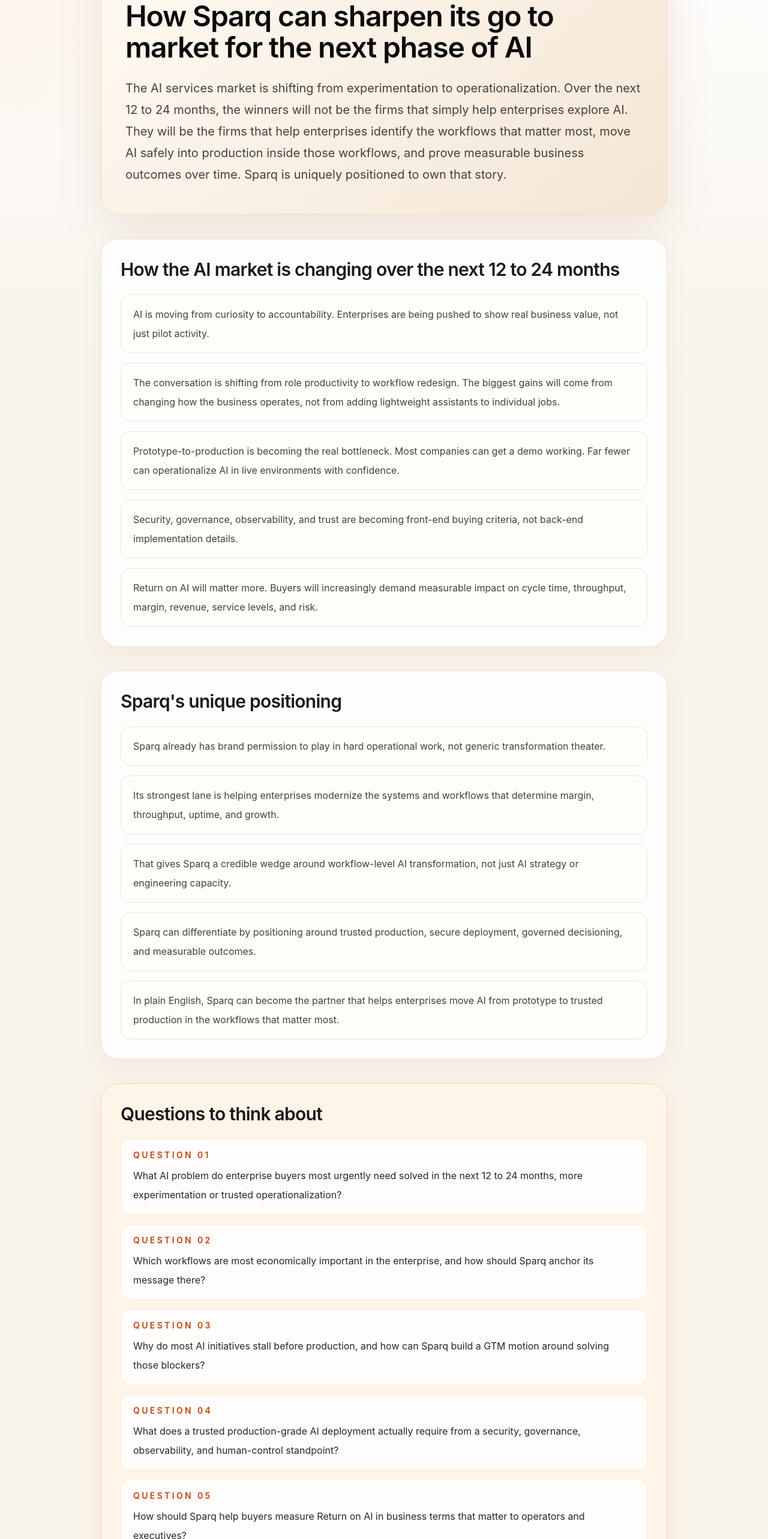
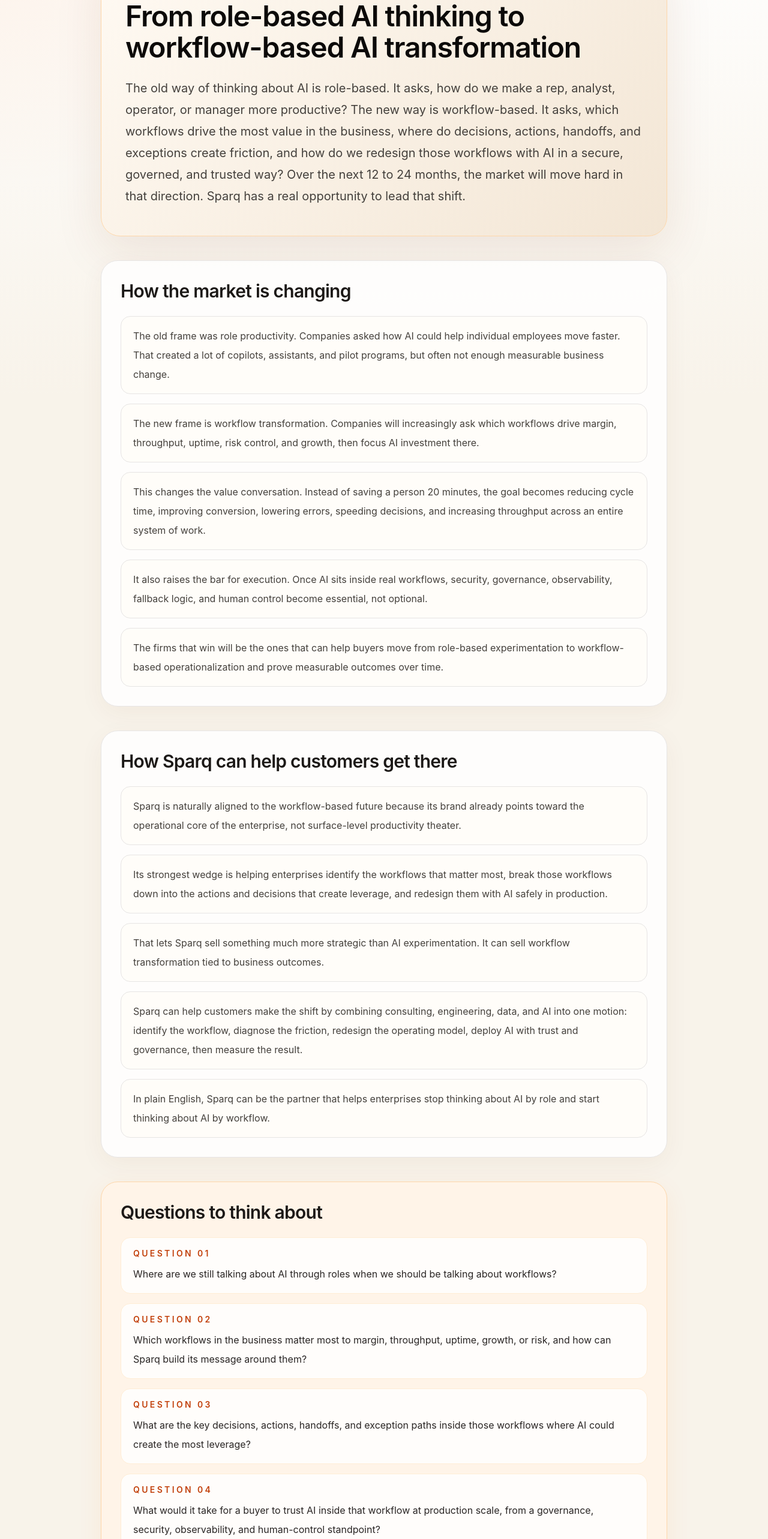
Before and after one commit to JE-MM-754/work-tools, a Next.js app: page /interview/sparq-gtm-reinvention-2026-04-01 in a window 1280 px wide. Shown: the part 140-2706 px from the top of the page at 60% size. Built offline with nearby package versions, Linux system fonts and the light colour scheme.

Commit message:
Refocus Sparq thesis on roles versus workflows

```diff
--- a/src/app/interview/sparq-gtm-reinvention-2026-04-01/page.tsx
+++ b/src/app/interview/sparq-gtm-reinvention-2026-04-01/page.tsx
@@ -2,33 +2,33 @@
 
 export const metadata: Metadata = {
   title: 'Sparq Thesis',
-  description: 'A concise strategic thesis for how Sparq can sharpen its GTM around the next phase of enterprise AI adoption.',
+  description: 'A concise strategic thesis for how Sparq can sharpen its GTM around the shift from role-based AI thinking to workflow-based AI transformation.',
 };
 
-const thesis = `The AI services market is shifting from experimentation to operationalization. Over the next 12 to 24 months, the winners will not be the firms that simply help enterprises explore AI. They will be the firms that help enterprises identify the workflows that matter most, move AI safely into production inside those workflows, and prove measurable business outcomes over time. Sparq is uniquely positioned to own that story.`;
+const thesis = `The old way of thinking about AI is role-based. It asks, how do we make a rep, analyst, operator, or manager more productive? The new way is workflow-based. It asks, which workflows drive the most value in the business, where do decisions, actions, handoffs, and exceptions create friction, and how do we redesign those workflows with AI in a secure, governed, and trusted way? Over the next 12 to 24 months, the market will move hard in that direction. Sparq has a real opportunity to lead that shift.`;
 
 const marketChanges = [
-  'AI is moving from curiosity to accountability. Enterprises are being pushed to show real business value, not just pilot activity.',
-  'The conversation is shifting from role productivity to workflow redesign. The biggest gains will come from changing how the business operates, not from adding lightweight assistants to individual jobs.',
-  'Prototype-to-production is becoming the real bottleneck. Most companies can get a demo working. Far fewer can operationalize AI in live environments with confidence.',
-  'Security, governance, observability, and trust are becoming front-end buying criteria, not back-end implementation details.',
-  'Return on AI will matter more. Buyers will increasingly demand measurable impact on cycle time, throughput, margin, revenue, service levels, and risk.',
+  'The old frame was role productivity. Companies asked how AI could help individual employees move faster. That created a lot of copilots, assistants, and pilot programs, but often not enough measurable business change.',
+  'The new frame is workflow transformation. Companies will increasingly ask which workflows drive margin, throughput, uptime, risk control, and growth, then focus AI investment there.',
+  'This changes the value conversation. Instead of saving a person 20 minutes, the goal becomes reducing cycle time, improving conversion, lowering errors, speeding decisions, and increasing throughput across an entire system of work.',
+  'It also raises the bar for execution. Once AI sits inside real workflows, security, governance, observability, fallback logic, and human control become essential, not optional.',
+  'The firms that win will be the ones that can help buyers move from role-based experimentation to workflow-based operationalization and prove measurable outcomes over time.',
 ];
 
 const sparqPositioning = [
-  'Sparq already has brand permission to play in hard operational work, not generic transformation theater.',
-  'Its strongest lane is helping enterprises modernize the systems and workflows that determine margin, throughput, uptime, and growth.',
-  'That gives Sparq a credible wedge around workflow-level AI transformation, not just AI strategy or engineering capacity.',
-  'Sparq can differentiate by positioning around trusted production, secure deployment, governed decisioning, and measurable outcomes.',
-  'In plain English, Sparq can become the partner that helps enterprises move AI from prototype to trusted production in the workflows that matter most.',
+  'Sparq is naturally aligned to the workflow-based future because its brand already points toward the operational core of the enterprise, not surface-level productivity theater.',
+  'Its strongest wedge is helping enterprises identify the workflows that matter most, break those workflows down into the actions and decisions that create leverage, and redesign them with AI safely in production.',
+  'That lets Sparq sell something much more strategic than AI experimentation. It can sell workflow transformation tied to business outcomes.',
+  'Sparq can help customers make the shift by combining consulting, engineering, data, and AI into one motion: identify the workflow, diagnose the friction, redesign the operating model, deploy AI with trust and governance, then measure the result.',
+  'In plain English, Sparq can be the partner that helps enterprises stop thinking about AI by role and start thinking about AI by workflow.',
 ];
 
 const questions = [
-  'What AI problem do enterprise buyers most urgently need solved in the next 12 to 24 months, more experimentation or trusted operationalization?',
-  'Which workflows are most economically important in the enterprise, and how should Sparq anchor its message there?',
-  'Why do most AI initiatives stall before production, and how can Sparq build a GTM motion around solving those blockers?',
-  'What does a trusted production-grade AI deployment actually require from a security, governance, observability, and human-control standpoint?',
-  'How should Sparq help buyers measure Return on AI in business terms that matter to operators and executives?',
+  'Where are we still talking about AI through roles when we should be talking about workflows?',
+  'Which workflows in the business matter most to margin, throughput, uptime, growth, or risk, and how can Sparq build its message around them?',
+  'What are the key decisions, actions, handoffs, and exception paths inside those workflows where AI could create the most leverage?',
+  'What would it take for a buyer to trust AI inside that workflow at production scale, from a governance, security, observability, and human-control standpoint?',
+  'How should success be measured at the workflow level so that AI is tied to real business outcomes instead of generic productivity claims?',
 ];
 
 function SectionHeader({ title }: { title: string }) {
@@ -43,13 +43,13 @@
         <section className="rounded-[2rem] border border-orange-200 bg-[linear-gradient(135deg,#fffaf3,#f3e6d5)] px-8 py-10 shadow-[0_24px_80px_rgba(120,53,15,0.10)] md:px-10 md:py-12">
           <p className="text-sm font-semibold uppercase tracking-[0.3em] text-orange-700">Sparq strategy thesis</p>
           <h1 className="mt-4 max-w-4xl text-4xl font-semibold tracking-tight text-stone-950 md:text-5xl md:leading-[1.08]">
-            How Sparq can sharpen its go to market for the next phase of AI
+            From role-based AI thinking to workflow-based AI transformation
           </h1>
           <p className="mt-6 max-w-4xl text-xl leading-9 text-stone-700">{thesis}</p>
         </section>
 
         <section className="mt-10 rounded-[1.75rem] border border-stone-200 bg-white/85 p-8 shadow-[0_12px_40px_rgba(120,53,15,0.05)]">
-          <SectionHeader title="How the AI market is changing over the next 12 to 24 months" />
+          <SectionHeader title="How the market is changing" />
           <div className="mt-6 space-y-4">
             {marketChanges.map((item) => (
               <div key={item} className="rounded-2xl border border-stone-200 bg-[#fffdf9] px-5 py-4 text-base leading-8 text-stone-700">
@@ -60,7 +60,7 @@
         </section>
 
         <section className="mt-10 rounded-[1.75rem] border border-stone-200 bg-white/85 p-8 shadow-[0_12px_40px_rgba(120,53,15,0.05)]">
-          <SectionHeader title="Sparq's unique positioning" />
+          <SectionHeader title="How Sparq can help customers get there" />
           <div className="mt-6 space-y-4">
             {sparqPositioning.map((item) => (
               <div key={item} className="rounded-2xl border border-stone-200 bg-[#fffdf9] px-5 py-4 text-base leading-8 text-stone-700">
```
